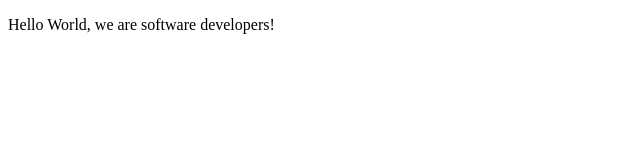
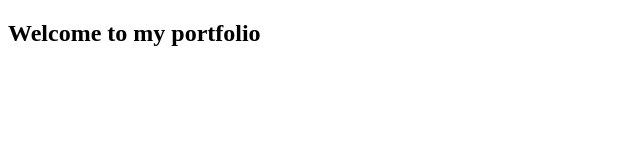
Before and after one commit to Powelljep/john_dickens_repo, a plain HTML site: page index.html in a window 1280 px wide. Shown: the whole page, without its empty margins (0-640 px from the left). Drawn offline with Linux system fonts and the light colour scheme.

Commit message:
added the welcome section

```diff
--- a/index.html
+++ b/index.html
@@ -6,7 +6,10 @@
     <link rel="stylesheet" href="css/style.css">
   </head>
 <body>
-    <p>Hello World, we are software developers!</p>
+  <script src="https://cdn.freecodecamp.org/testable-projects-fcc/v1/bundle.js"></script>
+  <section id='welcome-section'>
+<h1> Welcome to my portfolio</h1>
+  </section>
     <!--
 
     Hello Camper!
```
